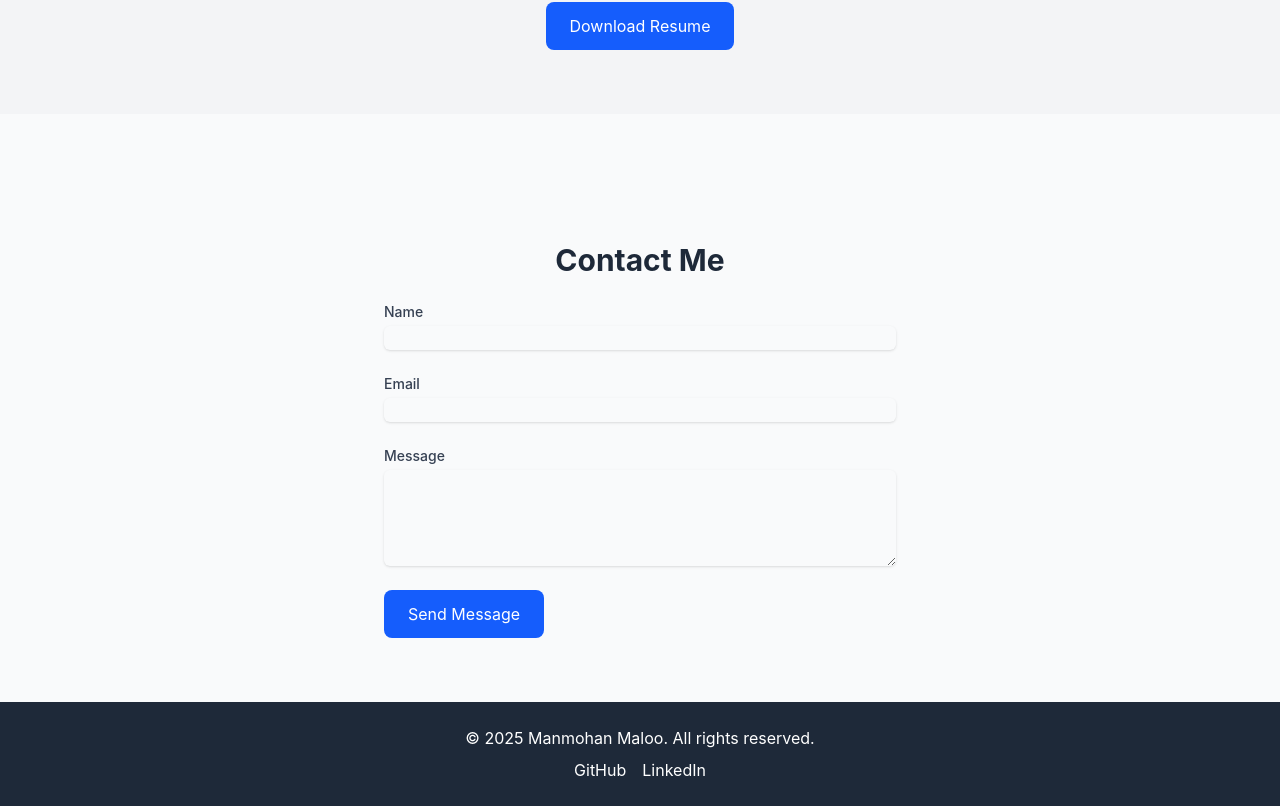
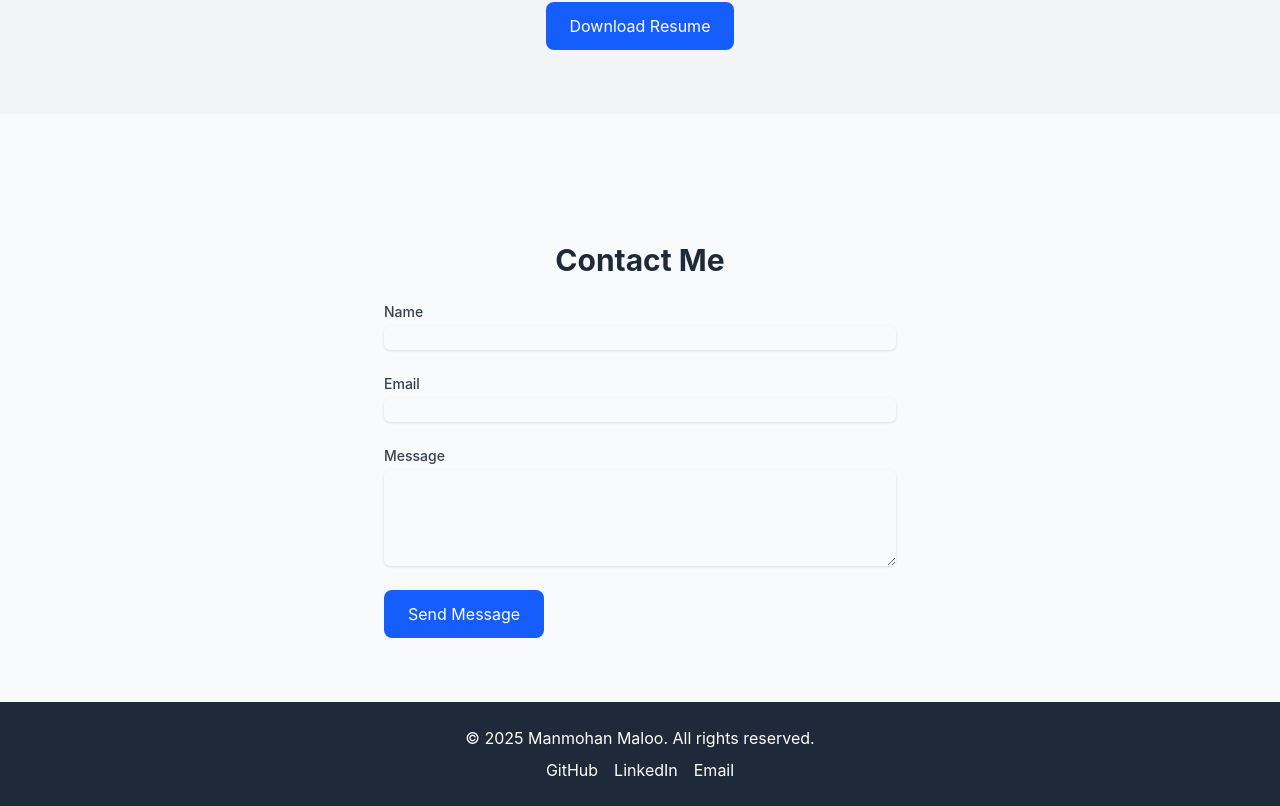
Before and after one commit to Manmohan-Maloo/Manmohan_Maloo.github.io, a React (Vite) app: page / in a window 1280 px wide. Shown: the part 2562-3368 px from the top of the page. Built offline with nearby package versions, Linux system fonts and the light colour scheme; no server answers.

Commit message:
Prepare for Render deployment

```diff
--- a/src/components/common/Footer.tsx
+++ b/src/components/common/Footer.tsx
@@ -20,6 +20,13 @@ const Footer: React.FC = () => {
           >
             LinkedIn
           </a>
+          <a
+            href="mailto:maloomanmohan810@gmail.com"
+            aria-label="Email"
+            className="hover:text-blue-400"
+          >
+            Email
+          </a>
         </div>
       </div>
     </footer>
```
